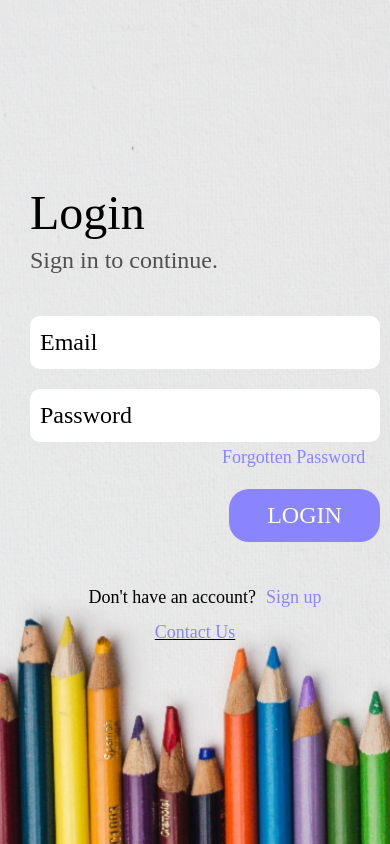
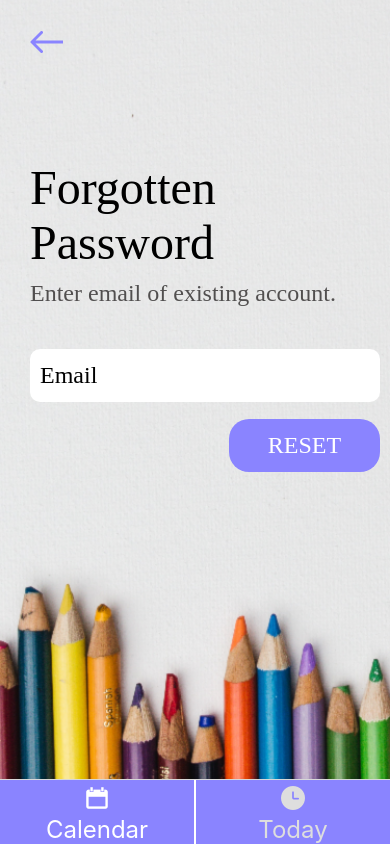
Before and after one commit to Redmorgan/Visualise, a React Native app: screen /ChildView in a window 390 px wide. Built offline with nearby package versions, Linux system fonts and the light colour scheme; a web font is replaced by a local one.

Commit message:
feat(nav): basic navigation added to child view

```diff
--- a/App.js
+++ b/App.js
@@ -9,6 +9,7 @@ import LoginScreen from './Screens/LoginScreen.js'
 import CreateAccountScreen from './Screens/CreateAccountScreen.js'
 import ForgotPasswordScreen from './Screens/ForgotPasswordScreen.js';
 import LoginHelpScreen from './Screens/LoginHelpScreen.js';
+import ChildViewScreen from './Screens/ChildViewScreen.js';
 
 const Stack = createNativeStackNavigator();
 
@@ -49,6 +50,7 @@ export default function App() {
         <Stack.Screen name="CreateAccount"component={CreateAccountScreen}/>
         <Stack.Screen name="ForgotPassword"component={ForgotPasswordScreen}/>
         <Stack.Screen name="LoginHelp"component={LoginHelpScreen}/>
+        <Stack.Screen name="ChildView"component={ChildViewScreen}/>
 
       </Stack.Navigator>
 
--- /dev/null
+++ b/Screens/ChildViewScreen.js
@@ -0,0 +1,84 @@
+
+import React from "react";
+import { Vibration, Alert } from "react-native";
+import styled from "styled-components/native";
+import { StatusBar } from 'expo-status-bar';
+import { createBottomTabNavigator } from '@react-navigation/bottom-tabs';
+
+// Screens
+import ForgotPasswordScreen from "./ForgotPasswordScreen.js";
+import LoginHelpScreen from './LoginHelpScreen.js';
+
+const Tab = createBottomTabNavigator();
+
+// Images
+import MainBackgroundImage from '../Images/MainBackground.png'
+
+//Icons
+import { Entypo } from '@expo/vector-icons'
+import { AntDesign } from '@expo/vector-icons'
+
+const ChildViewScreen = ({ navigation }) => {
+
+    const showMessage = (input) => {
+
+        Alert.alert(`Button Pressed: ${input}`);
+
+    }
+
+    return (
+
+    <MainView>
+
+        <StatusBar backgroundColor="transparent"/>
+
+        <MainBody>
+
+            <Tab.Navigator screenOptions={{
+                headerShown:false,
+                tabBarActiveBackgroundColor:"#8A84FF",
+                tabBarInactiveBackgroundColor:"#8A84FF",
+                tabBarActiveTintColor:"#ffffff",
+                tabBarInactiveTintColor:"#dedede",
+                tabBarLabelStyle:{fontSize:24},
+                tabBarStyle:{height:65}}}>
+
+                <Tab.Screen name="Calendar" component={ForgotPasswordScreen} options={{
+                    tabBarIcon:({color}) =>(
+                        <Entypo name="calendar" size={24} color={color} />
+                    ),
+                    tabBarItemStyle:{borderRightColor:"#ffffff", borderRightWidth:1}
+                }}/>
+                <Tab.Screen name="Today" component={LoginHelpScreen} options={{
+                    tabBarIcon:({color}) =>(
+                        <AntDesign name="clockcircle" size={24} color={color} />
+                    ),
+                    tabBarItemStyle:{borderLeftColor:"#ffffff", borderLeftWidth:1}
+                }}/>
+
+            </Tab.Navigator>
+
+        </MainBody>
+
+    </MainView>
+
+    );
+}
+
+const MainView = styled.View`
+
+    flex:1;
+    display: flex;
+    align-items: center;
+    justify-content:center;
+
+`
+
+const MainBody = styled.View`
+
+    height:100%
+    width:100%
+
+`
+
+export default ChildViewScreen;
--- a/Screens/ForgotPasswordScreen.js
+++ b/Screens/ForgotPasswordScreen.js
@@ -156,36 +156,4 @@ const LoginButtonLabel = styled.Text`
 
 `
 
-const AccountSignUpContainer = styled.View`
-
-    width:350px
-    height:23px
-    margin-top:45px
-    margin-left:30px
-    display:flex
-    flex-direction:row
-    justify-content:center
-
-`
-
-const SignUpSubtext = styled.Text`
-
-    font-family:BarlowSemi
-    font-size:18px
-    color:#000000
-
-`
-
-const SignUpLabel = styled.Text`
-
-    font-family:BarlowSemi
-    font-size:18px
-    color:#8A84FF
-    margin-left:10px
-
-`
-
-
-
-
 export default ForgotPasswordScreen;
--- a/Screens/LoginScreen.js
+++ b/Screens/LoginScreen.js
@@ -37,6 +37,13 @@ const LoginScreen = ({ navigation }) => {
 
     }
 
+    function openMainApp(){
+
+        Vibration.vibrate(5)
+        navigation.push("ChildView")
+
+    }
+
     return (
 
     <MainView>
@@ -55,7 +62,7 @@ const LoginScreen = ({ navigation }) => {
 
             <ForgottenPasswordLabel onPress={()=>{openForgotPassword()}}>Forgotten Password</ForgottenPasswordLabel>
 
-            <LoginButton underlayColor={'#6964c4'} activeOpacity={1} onPress={()=>{showMessage("Login")}}>
+            <LoginButton underlayColor={'#6964c4'} activeOpacity={1} onPress={()=>{openMainApp()}}>
 
                 <LoginButtonLabel>LOGIN</LoginButtonLabel>
 
```
Also changed, not shown: package.json (+5 -4 lines), Images/MainBackground.png (renamed from Images/App background_2.png), Screens/AdultViewScreen.js (added), 1 other file (tests, documents, lock files or other folders).
